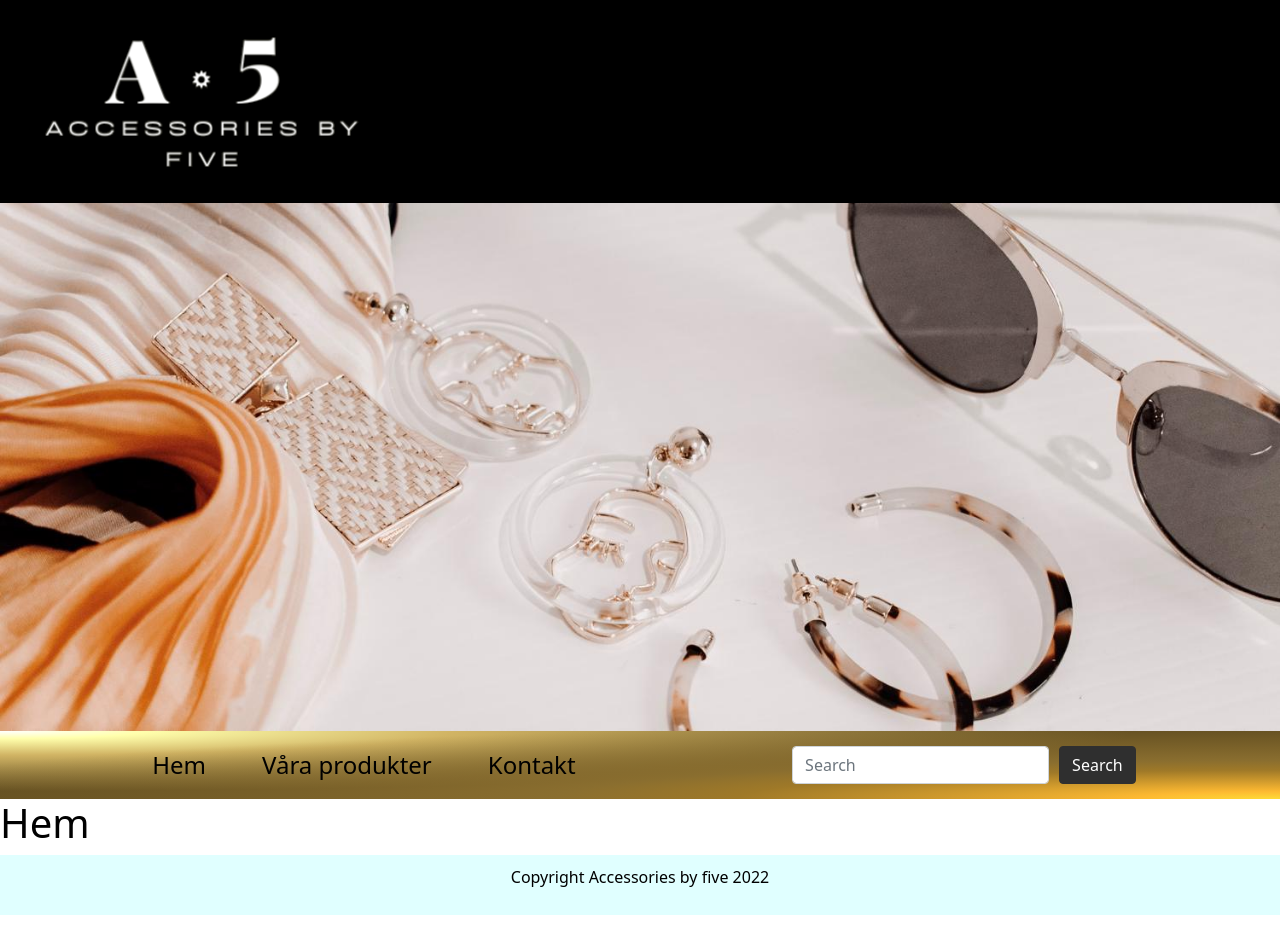
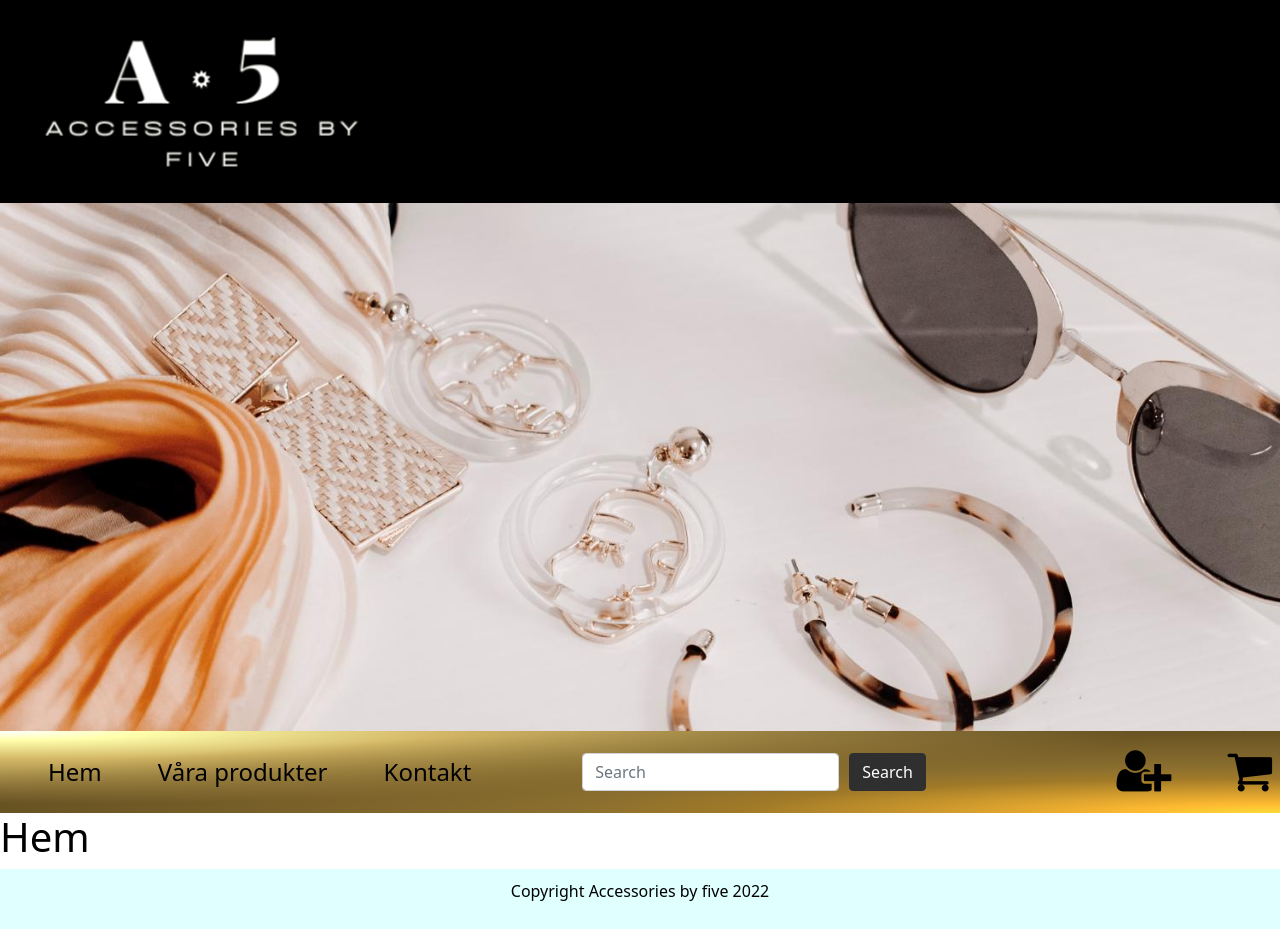
Before and after one commit to svantejonssonITHS/JavaScript-med-Ramverk-Laboration-3, a Vue app in the folder project/: page / in a window 1280 px wide. Built offline with nearby package versions, Linux system fonts and the light colour scheme.

Commit message:
icons for shopping cart and user

```diff
--- a/project/assets/main.scss
+++ b/project/assets/main.scss
@@ -14,3 +14,4 @@ $theme-colors: (
 );
 
 @import 'bootstrap/scss/bootstrap';
+@import 'https://cdnjs.cloudflare.com/ajax/libs/font-awesome/4.7.0/css/font-awesome.min.css';
--- a/project/index.html
+++ b/project/index.html
@@ -5,6 +5,11 @@
 		<title>Accessories by five</title>
 		<meta content="initial-scale=1.0, width=device-width" name="viewport" />
 		<link href="/assets/main.scss" rel="stylesheet" />
+		<link href="/assets/fontawesome/all.css" rel="stylesheet" />
+		<link
+			rel="stylesheet"
+			href="https://cdnjs.cloudflare.com/ajax/libs/font-awesome/4.7.0/css/font-awesome.min.css"
+		/>
 		<link rel="icon" type="image/png" sizes="196x196" href="/favicon-196.png" />
 		<link rel="apple-touch-icon" href="/apple-icon-180.png" />
 		<meta name="apple-mobile-web-app-capable" content="yes" />
--- a/project/package.json
+++ b/project/package.json
@@ -10,6 +10,7 @@
 		"add": "node addProducts.js && prettier ./public/products.json --write"
 	},
 	"dependencies": {
+		"@fortawesome/fontawesome-free": "^6.0.0-beta3",
 		"@fortawesome/fontawesome-svg-core": "^1.3.0-beta3",
 		"@fortawesome/free-regular-svg-icons": "^6.0.0-beta3",
 		"@fortawesome/free-solid-svg-icons": "^6.0.0-beta3",
--- a/project/src/components/NavBar.vue
+++ b/project/src/components/NavBar.vue
@@ -18,6 +18,9 @@
 	button {
 		margin-left: 10px;
 	}
+	#cart {
+		font-size: 2em;
+	}
 	form {
 		margin-right: 40px;
 		display: inline-flex;
@@ -34,10 +37,13 @@
 		margin-left: 40px;
 		font-size: x-large;
 	}
+	#user {
+		font-size: 2em;
+	}
 </style>
 <template>
 	<div id="nav">
-		<nav class="navbar navbar-expand-lg justify-content-around">
+		<nav class="navbar navbar-expand-lg justify-content-between">
 			<div class="navbar-nav">
 				<router-link to="/" class="nav-item nav-link">Hem</router-link>
 				<router-link to="/about" class="nav-item nav-link">Våra produkter</router-link>
@@ -48,6 +54,12 @@
 				<input class="form-control mr-sm-2" type="search" placeholder="Search" aria-label="Search" />
 				<button class="btn btn-dark" type="submit">Search</button>
 			</form>
+			<div class="navbar-nav">
+				<router-link to="/" class="nav-item nav-link"><i class="fa fa-user-plus" id="user"></i></router-link>
+				<router-link to="/" class="nav-item nav-link"
+					><i class="fa fa-shopping-cart" id="cart"></i
+				></router-link>
+			</div>
 		</nav>
 	</div>
 </template>
```
Also changed, not shown: 1 other file (tests, documents, lock files or other folders).
